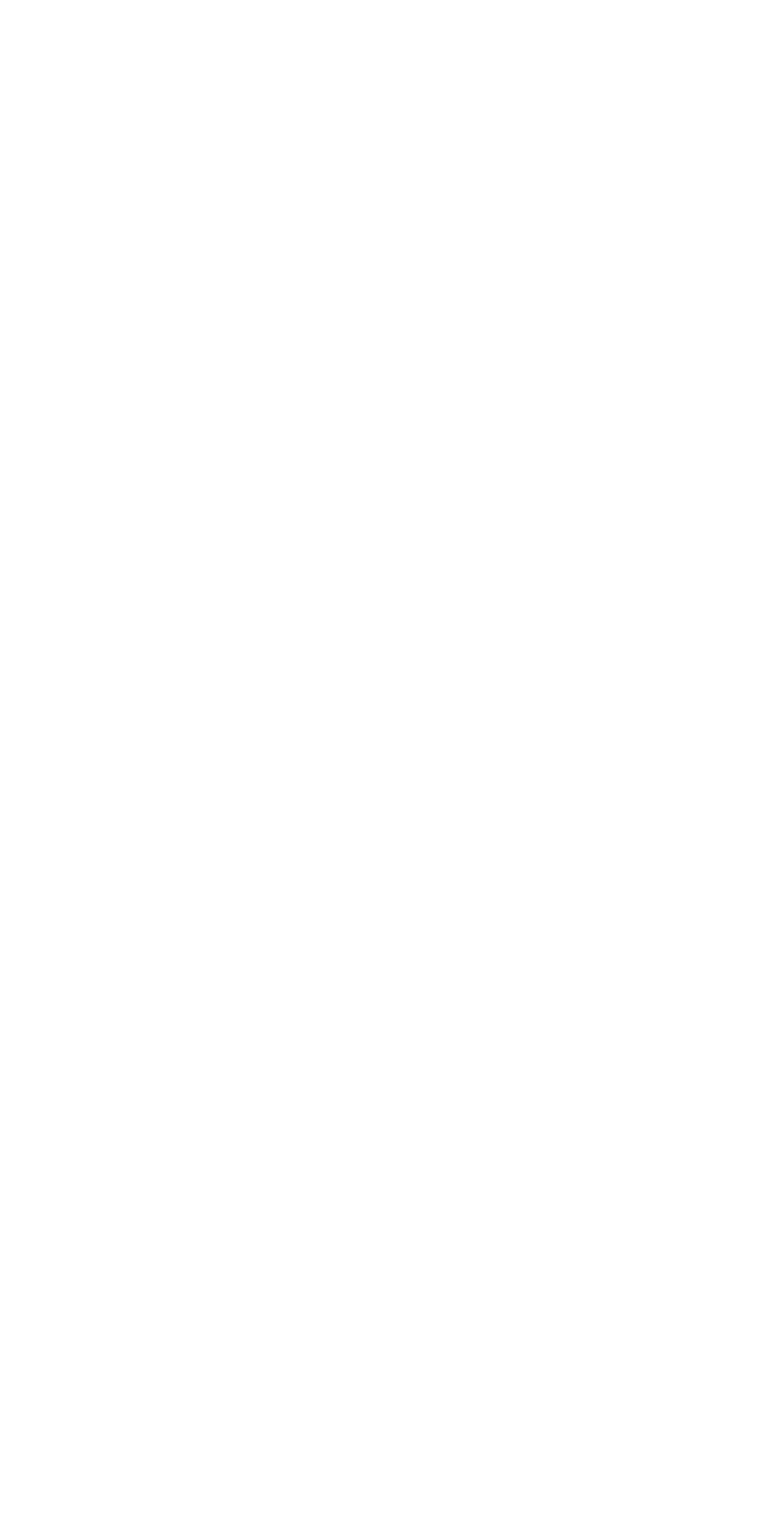
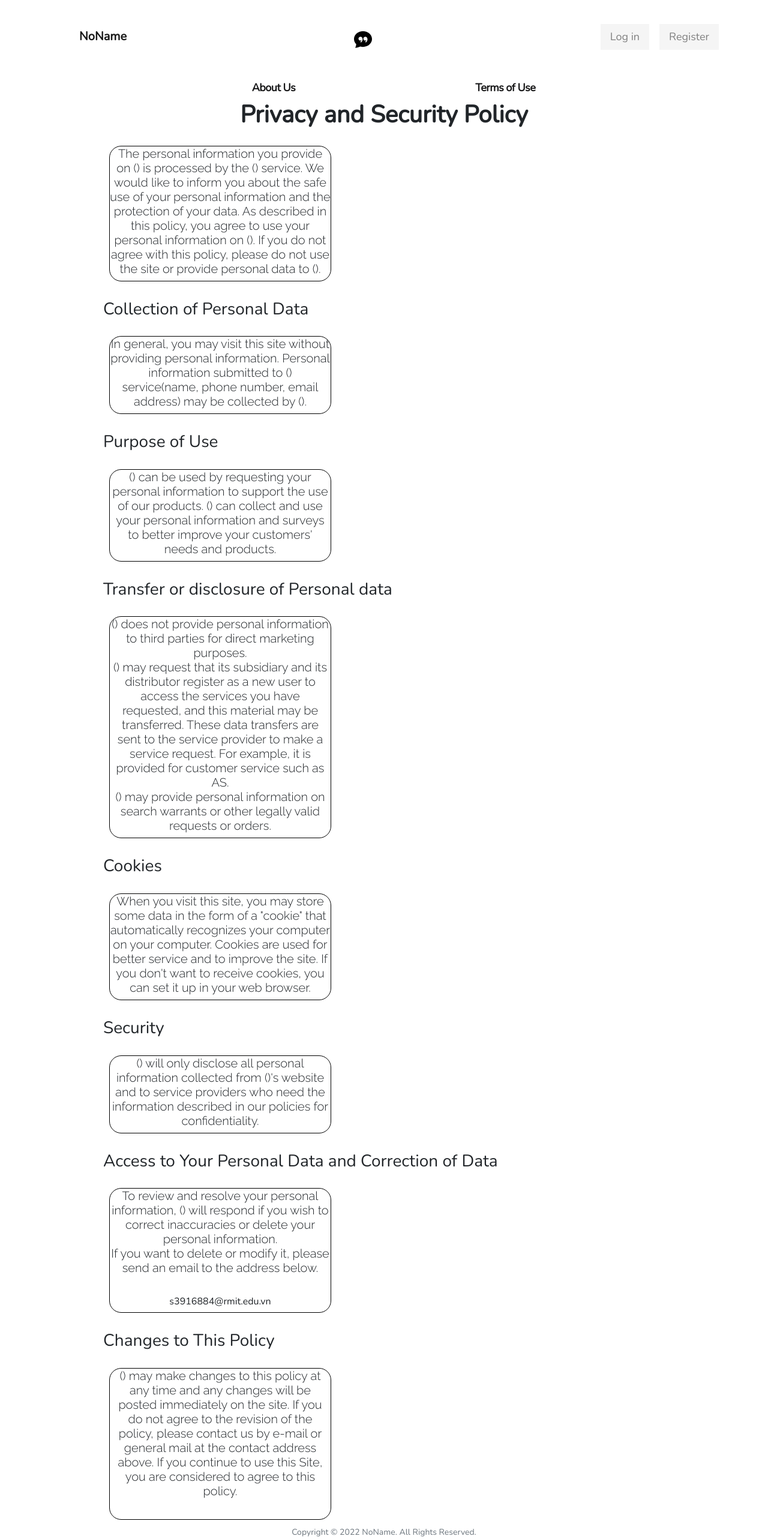
Before and after one commit to akaps98/Petition-Website, a React (Create React App) app in the folder client/: page /term in a window 1280 px wide. Before the commit this address had no page. Shown: the top 2565 px of the page at 60% size. Before the commit the page ends 800 px from the top, so only its background shows below. Built offline with nearby package versions, Linux system fonts and the light colour scheme.

Commit message:
update on term

```diff
--- a/client/src/App.js
+++ b/client/src/App.js
@@ -21,16 +21,18 @@ import BasicProfile from "./routes/user-routes/Profile/BasicProfile";
 import Users from "./routes/admin-routes/ad-users";
 import AdminLogin from "./components/LoginSignup/AdminLogin";
 import AboutUs from "./components/Other Pages/Aboutus";
+import Term from "./components/Other Pages/terms";
 
 function App() {
   return (
     <BrowserRouter>
       <Routes>
-        <Route element={[<NavBar />, <Footer/>]}>
+        <Route element={[<NavBar />, <Footer />]}>
           <Route path="/" element={<Home />}></Route>
           <Route path="/details/:_id" element={<Details />}></Route>
           <Route path="/article/:_id" element={<GenericPage />}></Route>
           <Route path="/aboutus" element={<AboutUs />}></Route>
+          <Route path="/term" element={<Term />}></Route>
 
           <Route path="/login" element={<LoginForm />} />
           <Route path="/signup" element={<SignupForm />} />
--- a/client/src/components/NavBar/NavBar.js
+++ b/client/src/components/NavBar/NavBar.js
@@ -14,8 +14,8 @@ export default function NavBar() {
       <nav class="navbar navbar-light static-top">
         <div class="container upmost">
           <a class="navbar-brand fw-bold">NoName</a>
-          <a class="logo" href="#">
-            <NavLink to="/">
+
+            <NavLink to="/" className="logo">
               <svg
                 xmlns="http://www.w3.org/2000/svg"
                 width="30"
@@ -27,7 +27,7 @@ export default function NavBar() {
                 <path d="M16 8c0 3.866-3.582 7-8 7a9.06 9.06 0 0 1-2.347-.306c-.584.296-1.925.864-4.181 1.234-.2.032-.352-.176-.273-.362.354-.836.674-1.95.77-2.966C.744 11.37 0 9.76 0 8c0-3.866 3.582-7 8-7s8 3.134 8 7zM7.194 6.766a1.688 1.688 0 0 0-.227-.272 1.467 1.467 0 0 0-.469-.324l-.008-.004A1.785 1.785 0 0 0 5.734 6C4.776 6 4 6.746 4 7.667c0 .92.776 1.666 1.734 1.666.343 0 .662-.095.931-.26-.137.389-.39.804-.81 1.22a.405.405 0 0 0 .011.59c.173.16.447.155.614-.01 1.334-1.329 1.37-2.758.941-3.706a2.461 2.461 0 0 0-.227-.4zM11 9.073c-.136.389-.39.804-.81 1.22a.405.405 0 0 0 .012.59c.172.16.446.155.613-.01 1.334-1.329 1.37-2.758.942-3.706a2.466 2.466 0 0 0-.228-.4 1.686 1.686 0 0 0-.227-.273 1.466 1.466 0 0 0-.469-.324l-.008-.004A1.785 1.785 0 0 0 10.07 6c-.957 0-1.734.746-1.734 1.667 0 .92.777 1.666 1.734 1.666.343 0 .662-.095.931-.26z" />
               </svg>
             </NavLink>
-          </a>
+
           <div class="buttons">
             {!user ? (
               <NavLink className="nav-link" to="/signup" id="log-in-btn">
@@ -63,14 +63,9 @@ export default function NavBar() {
             </Link>
           </li>
           <li>
-            <a class="menu" href="#">
+            <Link class="menu" to="/term">
               Terms of Use
-            </a>
-          </li>
-          <li>
-            <a class="menu" href="#">
-              Donation♡
-            </a>
+            </Link>
           </li>
         </ul>
       </div>
--- a/client/src/components/Other Pages/terms.js
+++ b/client/src/components/Other Pages/terms.js
@@ -1,83 +1,113 @@
 import { React, useState, useEffect } from "react";
-import './terms.css';
+import "./terms.css";
 
+export default function Term() {
+  return (
     <main class="container-fluid">
       <div class="title">
-        <h1><b>Privacy and Security Policy</b></h1>
+        <h1>
+          <b>Privacy and Security Policy</b>
+        </h1>
       </div>
       <div class="content">
-        <h5>The personal information you provide on () is processed by the () service.
-            We would like to inform you about the safe use of your personal information and the protection of your data.
-            As described in this policy, you agree to use your personal information on ().
-            If you do not agree with this policy, please do not use the site or provide personal data to
-            ().</h5>
-    </div>
-    <div class="content_title">
-        <h3>Collection of Personal Data<h3>
-    </div>
-    <div class="content">
-        <h5>In general, you may visit this site without providing personal information.
-            Personal information submitted to () service(name, phone number, email address)
-            may be collected by ().</h5>
-    </div>
-    <div class="content_title">
-        <h3>Purpose of Use<h3>
-    </div>
-    <div class="content">
-        <h5>() can be used by requesting your personal information to support the use of our products.
-            () can collect and use your personal information and surveys
-            to better improve your customers' needs and products.</h5>
-    </div>
-    <div class="content_title">
-        <h3>Transfer or disclosure of Personal data<h3>
-    </div>
-    <div class="content">
-        <h5>() does not provide personal information to third parties for direct marketing purposes.<br><br>
-
-            () may request that its subsidiary and its distributor register as a new user to access the
-            services
-            you have requested, and this material may be transferred.
-            These data transfers are sent to the service provider to make a service request.
-            For example, it is provided for customer service such as AS.<br><br>
-
-            () may provide personal information on search warrants or other legally valid requests or orders.
+        <h5>
+          The personal information you provide on () is processed by the ()
+          service. We would like to inform you about the safe use of your
+          personal information and the protection of your data. As described in
+          this policy, you agree to use your personal information on (). If you
+          do not agree with this policy, please do not use the site or provide
+          personal data to ().
         </h5>
       </div>
       <div class="content_title">
-        <h3>Cookies<h3>
+        <h3>Collection of Personal Data</h3>
       </div>
       <div class="content">
-        <h5>When you visit this site, you may store some data in the form of a "cookie"
-            that automatically recognizes your computer on your computer.
-            Cookies are used for better service and to improve the site.
-            If you don't want to receive cookies, you can set it up in your web browser.</h5>
+        <h5>
+          In general, you may visit this site without providing personal
+          information. Personal information submitted to () service(name, phone
+          number, email address) may be collected by ().
+        </h5>
       </div>
       <div class="content_title">
-        <h3>Security<h3>
+        <h3>Purpose of Use</h3>
       </div>
       <div class="content">
-        <h5>() will only disclose all personal information collected from ()'s website
-            and to service providers who need the information described in our policies for confidentiality.</h5>
+        <h5>
+          () can be used by requesting your personal information to support the
+          use of our products. () can collect and use your personal information
+          and surveys to better improve your customers' needs and products.
+        </h5>
       </div>
       <div class="content_title">
-        <h3>Access to Your Personal Data and Correction of Data<h3>
+        <h3>Transfer or disclosure of Personal data</h3>
       </div>
       <div class="content">
-        <h5>To review and resolve your personal information, () will respond
-            if you wish to correct inaccuracies or delete your personal information.<br>
-            If you want to delete or modify it, please send an email to the address below.
-            <h5><br>
-                <h6>s3916884@rmit.edu.vn<br>
-                <h6>
+        <h5>
+          () does not provide personal information to third parties for direct
+          marketing purposes.
+          <br />
+          () may request that its subsidiary and its distributor register as a
+          new user to access the services you have requested, and this material
+          may be transferred. These data transfers are sent to the service
+          provider to make a service request. For example, it is provided for
+          customer service such as AS.
+          <br />
+          () may provide personal information on search warrants or other
+          legally valid requests or orders.
+        </h5>
       </div>
       <div class="content_title">
-        <h3>Changes to This Policy<h3>
+        <h3>Cookies</h3>
       </div>
       <div class="content">
-        <h5>() may make changes to this policy at any time and any changes will be posted immediately on the
-            site.
-            If you do not agree to the revision of the policy,
-            please contact us by e-mail or general mail at the contact address above.
-            If you continue to use this Site, you are considered to agree to this policy.</h5><br>
+        <h5>
+          When you visit this site, you may store some data in the form of a
+          "cookie" that automatically recognizes your computer on your computer.
+          Cookies are used for better service and to improve the site. If you
+          don't want to receive cookies, you can set it up in your web browser.
+        </h5>
+      </div>
+      <div class="content_title">
+        <h3>Security</h3>
+      </div>
+      <div class="content">
+        <h5>
+          () will only disclose all personal information collected from ()'s
+          website and to service providers who need the information described in
+          our policies for confidentiality.
+        </h5>
+      </div>
+      <div class="content_title">
+        <h3>Access to Your Personal Data and Correction of Data</h3>
+      </div>
+      <div class="content">
+        <h5>
+          To review and resolve your personal information, () will respond if
+          you wish to correct inaccuracies or delete your personal information.
+          <br />
+          If you want to delete or modify it, please send an email to the
+          address below.
+        </h5>
+        <br />
+        <h6>
+          s3916884@rmit.edu.vn
+          <br />
+        </h6>
+      </div>
+      <div class="content_title">
+        <h3>Changes to This Policy</h3>
+      </div>
+      <div class="content">
+        <h5>
+          () may make changes to this policy at any time and any changes will be
+          posted immediately on the site. If you do not agree to the revision of
+          the policy, please contact us by e-mail or general mail at the contact
+          address above. If you continue to use this Site, you are considered to
+          agree to this policy.
+        </h5>
+        <br />
       </div>
     </main>
+  );
+}
```
Lines whose indentation alone changed are shown as unchanged.
